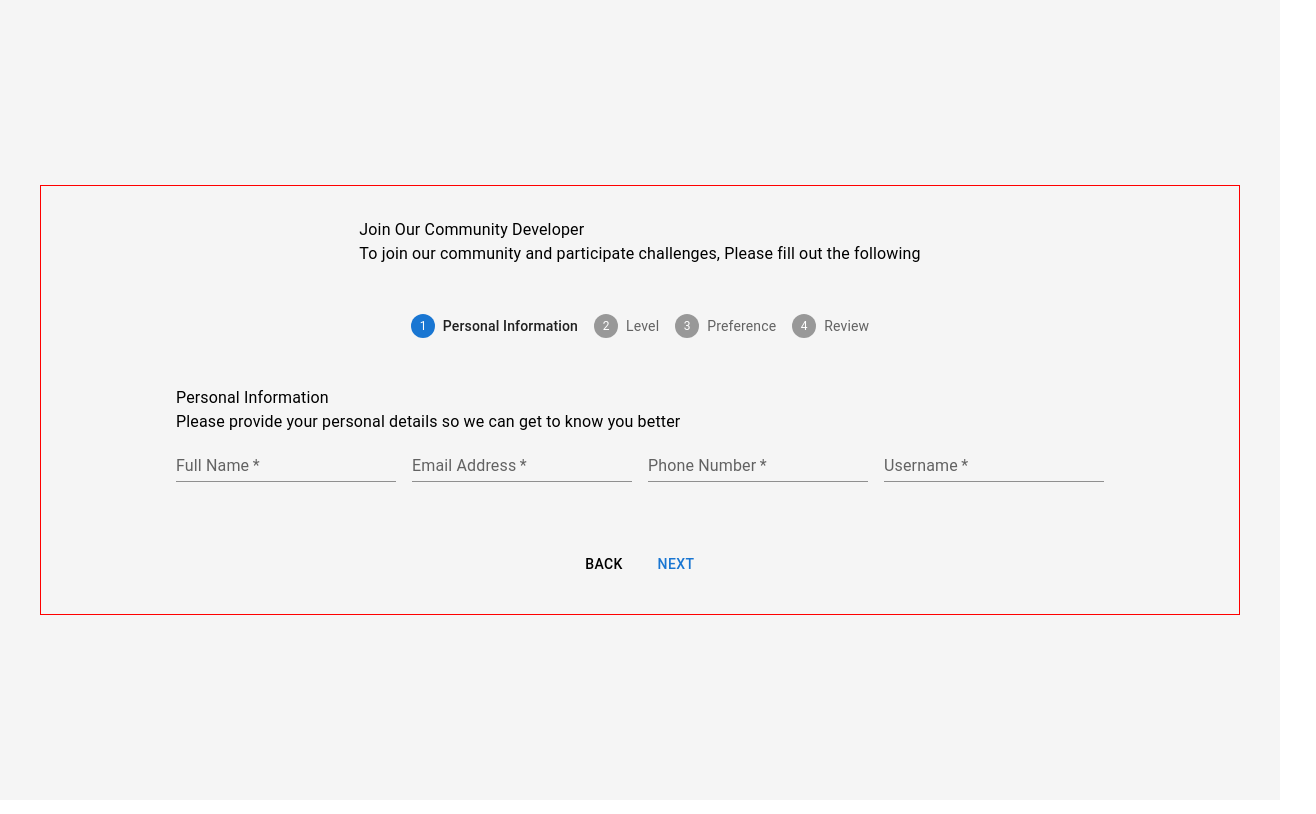
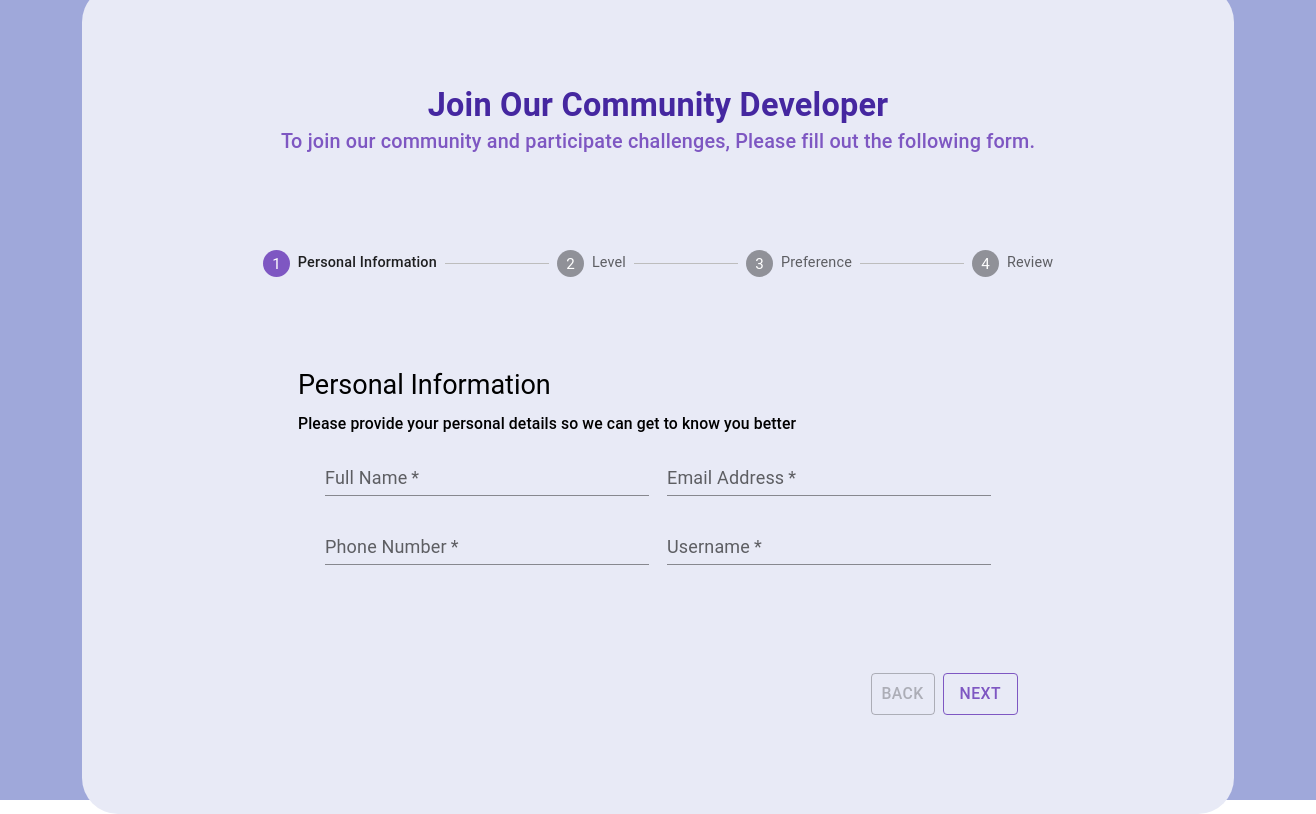
Before and after one commit to yoo-ran/multistep_form, a React (Create React App) app: page / in a window 1280 px wide. Shown: the whole page, 1316 px wide, since content can reach past the window. Built offline with nearby package versions, Linux system fonts and the light colour scheme.

Commit message:
css started

```diff
--- a/src/App.css
+++ b/src/App.css
@@ -6,31 +6,75 @@ body{
 #root{
     width:100vw;
     height:100vh;
-    background-color:whitesmoke;
+    background-color:#9fa8da;
+
     display:flex;
     align-items:center;
+    padding:0 1rem;
+
 }
 
-.containerStyle {
-    border:1px solid red;
-    padding: 2rem 0;
-    /* background-color:orange; */
+#containerStyle {
+    background-color:#e8eaf6;
+    padding: 3rem 0;
+    border-radius:2rem;
+    width: 90%;
 }
 
 .boxStyle  {
     display:flex;
     flex-direction:column;
-    align-items:center;
-    row-gap:3rem;
+    justify-content:center;
+    align-items: center;
+    row-gap:5rem;
+    margin:0 auto;
+    height:40rem;
 }
 
+
+
+
 .formStyle  {
-
+    margin-bottom:2rem;
+    display:flex;
+    flex-direction:column;
+    row-gap:0.5rem;
+    width: 20rem;
 }
 
-.title  {
-   /* font-weight:bolder; */
+.css-s9w95j-MuiStepLabel-label{
+    /* width:70%; */
+    font-size: 0.8rem !important;
 }
+
+.css-1u4zpwo-MuiSvgIcon-root-MuiStepIcon-root.Mui-active{
+    color: #7e57c2 !important;
+}
+
+.css-1u4zpwo-MuiSvgIcon-root-MuiStepIcon-root.Mui-completed{
+    color: #7e57c2 !important;
+}
+
+.css-vqmohf-MuiButtonBase-root-MuiRadio-root.Mui-checked{
+    color: #7e57c2 !important;
+}
+
+.css-18wijd0-MuiFormLabel-root-MuiInputLabel-root.Mui-focused{
+    color: #7e57c2 !important;
+}
+
+.css-163sl54-MuiInputBase-root-MuiInput-root::after{
+    border-bottom: 2px solid #7e57c2 !important;
+}
+
+.hidden{
+    opacity: 0;
+}
+
+#contents{
+    position: relative;
+}
+
 
 .inputStyle  {
     display:flex;
@@ -38,20 +82,39 @@ body{
     justify-content:center;
     column-gap:1rem;
     row-gap:1rem;
-};
+}
 
 .inputWidth{
-
+    width: 45%;
 }
 
 .reviewStyle  {
-
+    display: grid;
+    grid-template-columns: repeat(3, 1fr);
+    grid-gap: 1.2rem;
+    place-items: center;
+    width: 40rem;
 }
 
-.reviewBox {
 
+.title{
+    color: gray;
 }
 
-.alertStyle   {
 
+@media (min-width: 961px) {
+    /* :root {
+        --rem: 36;
+    } */
+    html{
+        font-size: 18px;
+    }
+
+    .formStyle{
+        width: 40rem;
+    }
+
+    .stepper{
+        width:70%
+    }
 }
--- a/src/App.js
+++ b/src/App.js
@@ -1,5 +1,6 @@
 import * as React from 'react';
 import { useState, useEffect } from 'react';
+import { createTheme, ThemeProvider } from '@mui/material/styles';
 import Box from '@mui/material/Box';
 import TextField from '@mui/material/TextField';
 import RadioGroup from '@mui/material/RadioGroup';
@@ -19,6 +20,43 @@ import './App.css';
 
 const steps = ['Personal Information', 'Level', 'Preference',"Review"];
 
+const theme = createTheme({
+  typography: {
+    h4: {
+      fontSize:"1.8rem",
+      textAlign:"center",
+      color: "#4527a0",
+      fontWeight:"bold"
+    },
+    subtitle1: {
+      fontWeight: 500,
+      textAlign:"center",
+      fontSize:"1.1rem",
+      color: "#7e57c2"
+    },
+    button: {
+      border: "1px solid",
+      color: "#7e57c2"
+    },
+    h6:{
+      color:"gray",
+      fontSize:"0.8rem"
+    },
+    body2:{
+      fontSize:"1.1rem"
+    },
+    h3:{
+      textAlign:'center',
+      fontSize:"3rem",
+      fontWeight:"bold",
+      color:"#7e57c2"
+    },
+    body1:{
+      textAlign:'center',
+      fontSize:"1rem"
+    }
+  },
+});
 
 function App() {
   const [activeStep, setActiveStep] = useState(1);
@@ -34,12 +72,25 @@ function App() {
   const [alert, setAlert] = useState(false)
   let alertText = "";
 
+  const handleReset = () => {
+    setActiveStep(1);
+    setInfo({
+      name:"",
+      email:"",
+      phone:"",
+      user:""
+    });
+    setLevel("");
+    setPreference("");
+  };
+
   const handleNext = () => {
 
     switch (activeStep) {
 
       case 1:
         for (const [key, value] of Object.entries(info)) {
+          console.log(value);
           if(value===""){
             setGoNext(false);
             setAlert(true);
@@ -49,9 +100,6 @@ function App() {
           }
         }
       case 2:
-        // if(level !== ""){
-        //   setActiveStep((activeStep) => activeStep + 1);
-        // }
         if (level!=="") {
           setActiveStep((activeStep) => activeStep + 1);
           setAlert(false);
@@ -78,6 +126,7 @@ function App() {
 
       default:
         setAlert(false);
+        setGoNext(false);
         break;
 
     }
@@ -86,17 +135,14 @@ function App() {
   }
 
   useEffect(() => {
-
-    console.log('hi');
       switch (activeStep) {
         case 1:
+          console.log(goNext);
             if(goNext){
               setActiveStep((activeStep) => activeStep + 1);
               setAlert(false);
             }
       }
-
-
   }, [goNext]);
 
   useEffect(() => {
@@ -117,34 +163,29 @@ function App() {
           }
         break;
       }
-
-
   }, [preference]);
 
-  useEffect(() => {
+  // useEffect(() => {
+  //     if (alert) {
+  //       alertText = <Alert severity="error" >You must fill out the form.</Alert>
+  //     } else {
+  //       alertText = "";
+  //     }
 
-    console.log('effect:' + alert);
-
-      if (alert) {
-        alertText = <Alert severity="error" className='alertStyle'>This is an error Alert.</Alert>
-      } else {
-        alertText = "";
-      }
-    // }
-
-
-  }, [alert]);
+  // }, [alert]);
 
   const handleBack = () => {
     setActiveStep((activeStep) => activeStep - 1);
   };
 
+
+
   const alertContent = (a) => {
 
     if (a) {
-      alertText =  <Alert severity="error" sclassName='alertStyle'>This is an error Alert.</Alert>;
+      alertText =  <Alert severity="error">You must fill out the form.</Alert>;
     } else {
-      alertText = "";
+      alertText = <Alert severity="error" className='hidden'>empty</Alert>;
     }
 
     return alertText;
@@ -156,8 +197,8 @@ function App() {
     switch (step) {
       case 1:
         return <Box className="formStyle">
-            <Typography className="title">Personal Information</Typography>
-            <Typography>Please provide your personal details so we can get to know you better</Typography>
+            <Typography variant='h5'>Personal Information</Typography>
+            <Typography variant='subtitle2'>Please provide your personal details so we can get to know you better</Typography>
             <Box className="inputStyle">
               <TextField className="inputWidth" required label="Full Name" value={info.name} variant="standard" onChange={(event)=>{setInfo({...info, name:event.target.value});console.log(event);}} />
               <TextField className="inputWidth" required label="Email Address" value={info.email} variant="standard" onChange={(event)=>{setInfo({...info, email:event.target.value})}} />
@@ -172,15 +213,15 @@ function App() {
       case 2:
         return <Box className="formStyle">
                   <Box>
-                    <Typography className="title">Skill Level</Typography>
-                    <Typography>Please tell us about your skill level in frontend development</Typography>
+                    <Typography variant='h5'>Skill Level</Typography>
+                    <Typography variant='subtitle2'>Please tell us about your skill level in frontend development</Typography>
                   </Box>
                   <Box>
                       <RadioGroup className="inputStyle" row  aria-labelledby="demo-row-radio-buttons-group-label" name="row-radio-buttons-group" value={level} onChange={(event)=>{setLevel(event.target.value)}} >
-                        <FormControlLabel className="inputWidth" value="beginner" control={<Radio />} label="Beginner" />
-                        <FormControlLabel className="inputWidth" value="intermediate" control={<Radio />} label="Intermediate" />
-                        <FormControlLabel className="inputWidth" value="advanced" control={<Radio />} label="Advanced" />
-                        <FormControlLabel className="inputWidth" value="other" control={<Radio />} label="Other" />
+                        <FormControlLabel className="inputWidth" value="Beginner" control={<Radio />} label="Beginner" />
+                        <FormControlLabel className="inputWidth" value="Intermediate" control={<Radio />} label="Intermediate" />
+                        <FormControlLabel className="inputWidth" value="Advanced" control={<Radio />} label="Advanced" />
+                        <FormControlLabel className="inputWidth" value="Other" control={<Radio />} label="Other" />
                       </RadioGroup>
                   </Box>
                </Box>
@@ -189,14 +230,14 @@ function App() {
 
       case 3:
         return <Box className="formStyle">
-                  <Typography className="title">Challenges Preference</Typography>
-                  <Typography>Please tell us which frontend challenges you would like to participated in</Typography>
+                  <Typography variant='h5'>Challenges Preference</Typography>
+                  <Typography variant='subtitle2'>Please tell us which frontend challenges you would like to participated in</Typography>
                   <Box>
                     <RadioGroup className="inputStyle" row  aria-labelledby="demo-row-radio-buttons-group-label" name="row-radio-buttons-group" value={preference} onChange={(event)=>{setPreference(event.target.value)}} >
-                      <FormControlLabel className="inputWidth" value="html/css/js" control={<Radio />} label="HTML/CSS/JS" />
-                      <FormControlLabel className="inputWidth" value="react" control={<Radio />} label="React.js" />
-                      <FormControlLabel className="inputWidth" value="vue" control={<Radio />} label="Vue.js" />
-                      <FormControlLabel className="inputWidth" value="other" control={<Radio />} label="Other" />
+                      <FormControlLabel className="inputWidth" value="HTML/CSS/JS" control={<Radio />} label="HTML/CSS/JS" />
+                      <FormControlLabel className="inputWidth" value="React.js" control={<Radio />} label="React.js" />
+                      <FormControlLabel className="inputWidth" value="Vue.js" control={<Radio />} label="Vue.js" />
+                      <FormControlLabel className="inputWidth" value="Other" control={<Radio />} label="Other" />
                     </RadioGroup>
                   </Box>
                 </Box>
@@ -206,28 +247,28 @@ function App() {
       case 4:
         return <Box className="reviewStyle" >
                   <Box className="reviewBox">
-                    <Typography>Full Name</Typography>
-                    <Typography>{info.name}</Typography>
+                    <Typography variant='h6'>Full Name</Typography>
+                    <Typography variant='body2'>{info.name}</Typography>
                   </Box>
                   <Box className="reviewBox">
-                    <Typography>Email Address</Typography>
-                    <Typography>{info.email}</Typography>
+                    <Typography variant='h6'>Email Address</Typography>
+                    <Typography variant='body2'>{info.email}</Typography>
                   </Box>
                   <Box className="reviewBox">
-                    <Typography>Phone</Typography>
-                    <Typography>{info.phone}</Typography>
+                    <Typography variant='h6'>Phone</Typography>
+                    <Typography variant='body2'>{info.phone}</Typography>
                   </Box>
                   <Box className="reviewBox">
-                    <Typography>Username</Typography>
-                    <Typography>{info.user}</Typography>
+                    <Typography variant='h6'>Username</Typography>
+                    <Typography variant='body2'>{info.user}</Typography>
                   </Box>
                   <Box className="reviewBox">
-                    <Typography>Level</Typography>
-                    <Typography>{level}</Typography>
+                    <Typography variant='h6'>Level</Typography>
+                    <Typography variant='body2'>{level}</Typography>
                   </Box>
                   <Box className="reviewBox">
-                    <Typography>Preference</Typography>
-                    <Typography>{preference}</Typography>
+                    <Typography variant='h6'>Preference</Typography>
+                    <Typography variant='body2'>{preference}</Typography>
                   </Box>
               </Box>
 
@@ -239,59 +280,69 @@ function App() {
   }
 
   return (
-    <Container className="containerStyle">
+
+    <Container id="containerStyle">
 
       <Box className="boxStyle" spacing={8}>
-
 
         {activeStep === steps.length + 1 ? (
           // Compeleted
           <React.Fragment>
+            <ThemeProvider theme={theme}>
               <Typography variant="h3">Thank You!</Typography>
               <Typography variant="body1">Your form has been submitted. You're now a member of developer community.<br/>We will email you on <a href="mailto:frontend@mail.com">frontend@mail.com</a> in order to confirm your account.</Typography>
-            <Button>Go Back Home</Button>
+              <Button onClick={handleReset} variant='button'>Go Back Home</Button>
+            </ThemeProvider>
           </React.Fragment>
         ) : (
 
 
           <React.Fragment>
+                <ThemeProvider theme={theme}>
+
               <Box>
-                <Typography>Join Our Community Developer</Typography>
-                <Typography>To join our community and participate challenges, Please fill out the following </Typography>
+                <Typography variant='h4'>Join Our Community Developer</Typography>
+                <Typography variant='subtitle1'>To join our community and participate challenges, Please fill out the following form. </Typography>
               </Box>
-              <Stepper activeStep={activeStep-1}>
+
+              <Stepper activeStep={activeStep-1} className='stepper'>
                 {steps.map((label, index) => {
                   const stepProps = {};
                   const labelProps = {};
 
                   return (
                     <Step key={label} {...stepProps}>
-                      <StepLabel {...labelProps}>{label}</StepLabel>
+                      <StepLabel  {...labelProps}>{label}</StepLabel>
                     </Step>
                   );
                 })}
               </Stepper>
 
+
+
+              <Box>
+                {stepContent(activeStep)}
+
                 {alertContent(alert)}
-
-              <Box id="contents" >
-                {stepContent(activeStep)}
-              </Box>
-
-              <Box sx={{ display: 'flex', flexDirection: 'row', pt: 2 }}>
+                  <Box sx={{ display: 'flex', flexDirection: 'row', justifyContent:"right", pt:2 }}>
                     <Button
+                      id="btn"
                       color="inherit"
-                  disabled={activeStep === 0}
+                      disabled={activeStep === 1}
                       onClick={handleBack}
                       sx={{ mr: 1 }}
                     >
                       Back
                     </Button>
-                <Box sx={{ flex: '1 1 auto' }} />
-                <Button onClick={handleNext}>
+                    <Button onClick={handleNext} id='btn' variant='btn'>
                       {activeStep === steps.length - 1 ? 'Finish' : 'Next'}
                     </Button>
                 </Box>
+              </Box>
+
+
+              </ThemeProvider>
+
           </React.Fragment>
         )}
       </Box>
```
Lines whose indentation alone changed are shown as unchanged.
